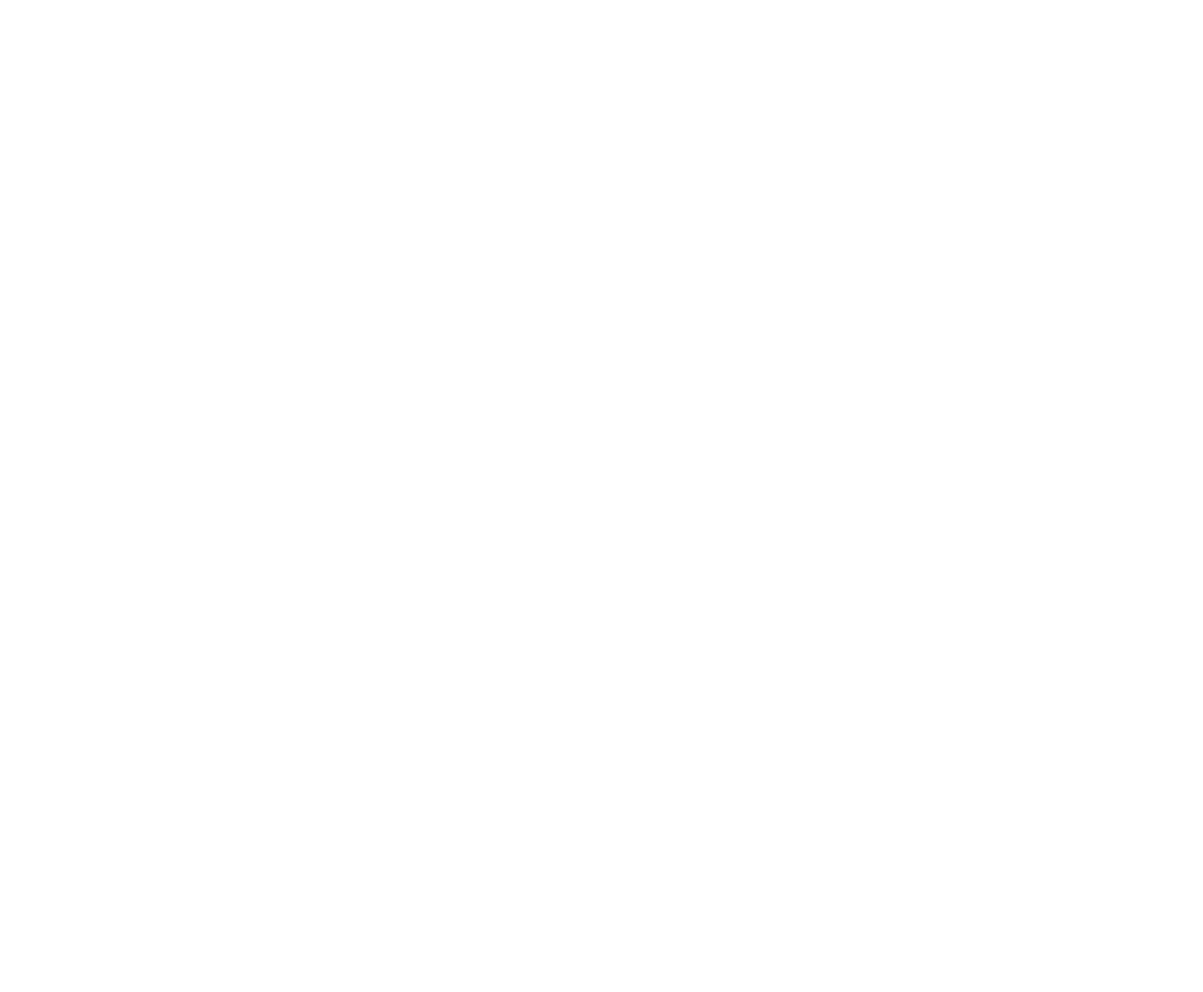
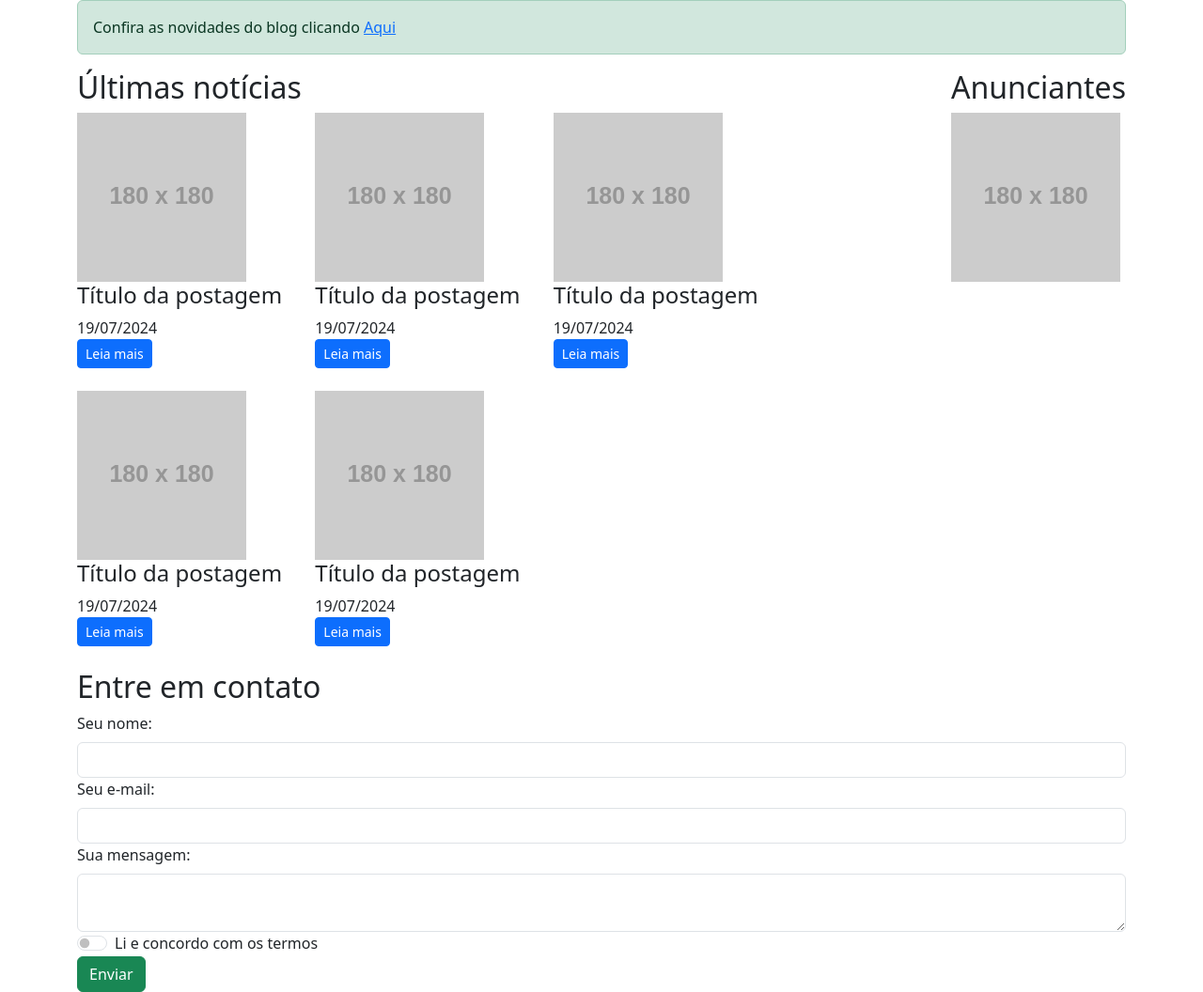
Before and after one commit to rodolfosouza88/-EBAC-Egenheiro-Front-end, a plain HTML site: page 3.0 - CSS responsivo e Bootstrap/3.2 - Fundamentos do Bootstrap/12.9 Aula - Desenvolva formulários/index.html in a window 1280 px wide. Shown: the whole page at 94% size. Before the commit the page ends 800 px from the top, so only its background shows below. Drawn offline with Linux system fonts and the light colour scheme; placeholder pictures from the web are drawn by us.

Commit message:
inicio bootstrap avançado

```diff
--- a/3.0 - CSS responsivo e Bootstrap/3.2 - Fundamentos do Bootstrap/12.9 Aula - Desenvolva formulários/index.html
+++ b/3.0 - CSS responsivo e Bootstrap/3.2 - Fundamentos do Bootstrap/12.9 Aula - Desenvolva formulários/index.html
@@ -1,11 +1,96 @@
 <!DOCTYPE html>
-<html lang="en">
+<html lang="pt-BR">
+
 <head>
     <meta charset="UTF-8">
     <meta name="viewport" content="width=device-width, initial-scale=1.0">
-    <title>Document</title>
+    <link rel="stylesheet" href="style.css">
+    <link rel="stylesheet" href="./assets/bootstrap.min.css">
 </head>
+
 <body>
 
+    <div class="container"> <!--Container de toda a página-->
+
+        <div class="row"> <!--Header-->
+            <div class="col">
+                <div class="alert alert-success">
+                    Confira as novidades do blog clicando <a href="#">Aqui</a>
+                </div>
+            </div>
+        </div> <!--Fim da linha do header-->
+
+        <div class="row"> <!--Início das postagens-->
+            <div class="col-md-8"> <!--Espaço de 08 colulas pras postagens-->
+                <h2>Últimas notícias</h2>
+                <div class="container g-0">
+                    <div class="row">
+                        <div class="col-md-4 post">
+                            <img src="https://via.placeholder.com/180x180" />
+                            <h4>Título da postagem</h4>
+                            <time>19/07/2024</time>
+                            <a class="btn btn-primary btn-sm">Leia mais</a>
+                        </div>
+                        <div class="col-md-4 post">
+                            <img src="https://via.placeholder.com/180x180" />
+                            <h4>Título da postagem</h4>
+                            <time>19/07/2024</time>
+                            <a class="btn btn-primary btn-sm">Leia mais</a>
+                        </div>
+                        <div class="col-md-4 post">
+                            <img src="https://via.placeholder.com/180x180" />
+                            <h4>Título da postagem</h4>
+                            <time>19/07/2024</time>
+                            <a class="btn btn-primary btn-sm">Leia mais</a>
+                        </div>
+                        <div class="col-md-4 post">
+                            <img src="https://via.placeholder.com/180x180" />
+                            <h4>Título da postagem</h4>
+                            <time>19/07/2024</time>
+                            <a class="btn btn-primary btn-sm">Leia mais</a>
+                        </div>
+                        <div class="col-md-4 post">
+                            <img src="https://via.placeholder.com/180x180" />
+                            <h4>Título da postagem</h4>
+                            <time>19/07/2024</time>
+                            <a class="btn btn-primary btn-sm">Leia mais</a>
+                        </div>
+                    </div>
+                </div>
+            </div> <!--Fim do espaço de 08 colulas pras postagens-->
+
+            <div class="col-md-4 d-flex justify-content-end">
+                <!--04 colulas para grid de articles (lado direito da página)-->
+                <div>
+                    <h2>Anunciantes</h2>
+                    <img src="https://via.placeholder.com/180x180" />
+                </div>
+            </div>
+        </div>
+
+        <div class="row"> <!--Formulário-->
+            <div class="col">
+                <h2>Entre em contato</h2>
+                <form>
+                    <label class="form-label" for="nome">Seu nome:</label>
+                    <input class="form-control" type="text" id="nome">
+                    <label for="email" class="form-label">Seu e-mail:</label>
+                    <input type="email" name="email" id="email" class="form-control">
+                    <label for="mensagem" class="form-label">Sua mensagem:</label>
+                    <textarea id="mensagem" class="form-control"></textarea>
+                    <div class="form-check form-switch">
+                        <label for="aceito termos" class="form-check-label">Li e concordo com os termos</label>
+                        <input type="checkbox" class="form-check-input" id="aceito-termos">
+                    </div>
+                    <button class="btn btn-success">
+                        Enviar
+                    </button>
+                </form>
+            </div>
+        </div>
+    </div>
+
+    <script src="./assets/bootstrap.bundle.min.js"></script>
 </body>
+
 </html>
--- /dev/null
+++ b/3.0 - CSS responsivo e Bootstrap/3.2 - Fundamentos do Bootstrap/12.9 Aula - Desenvolva formulários/style.css
@@ -0,0 +1,8 @@
+
+time {
+    display: block;
+}
+
+.post {
+    margin-bottom: 24px;
+}
```
Also changed, not shown: 3.0 - CSS responsivo e Bootstrap/3.3 - Bootstrap Avançado/13.1 Aula - Defina e desenvolva Cards/index.html (added, +15 -0 lines), 3.0 - CSS responsivo e Bootstrap/3.3 - Bootstrap Avançado/13.1 Aula - Defina e desenvolva Cards/assets/bootstrap.bundle.min.js (added), 3.0 - CSS responsivo e Bootstrap/3.3 - Bootstrap Avançado/13.1 Aula - Defina e desenvolva Cards/assets/bootstrap.min.css (added), 3.0 - CSS responsivo e Bootstrap/3.3 - Bootstrap Avançado/13.1 Aula - Defina e desenvolva Cards/style.css (added), 2 other files.
